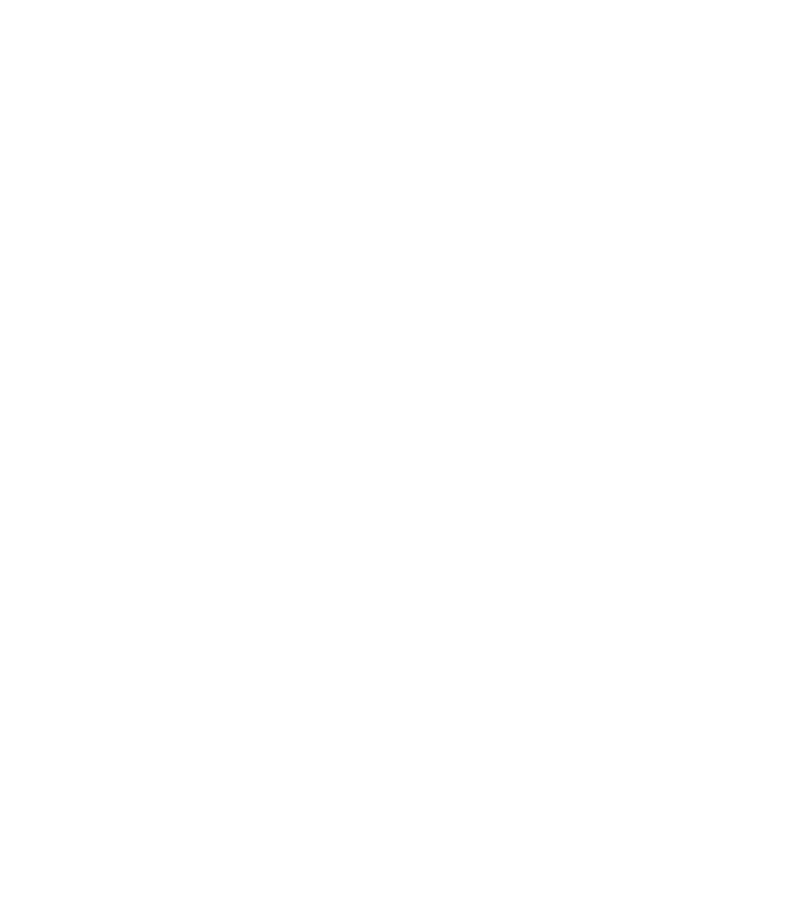
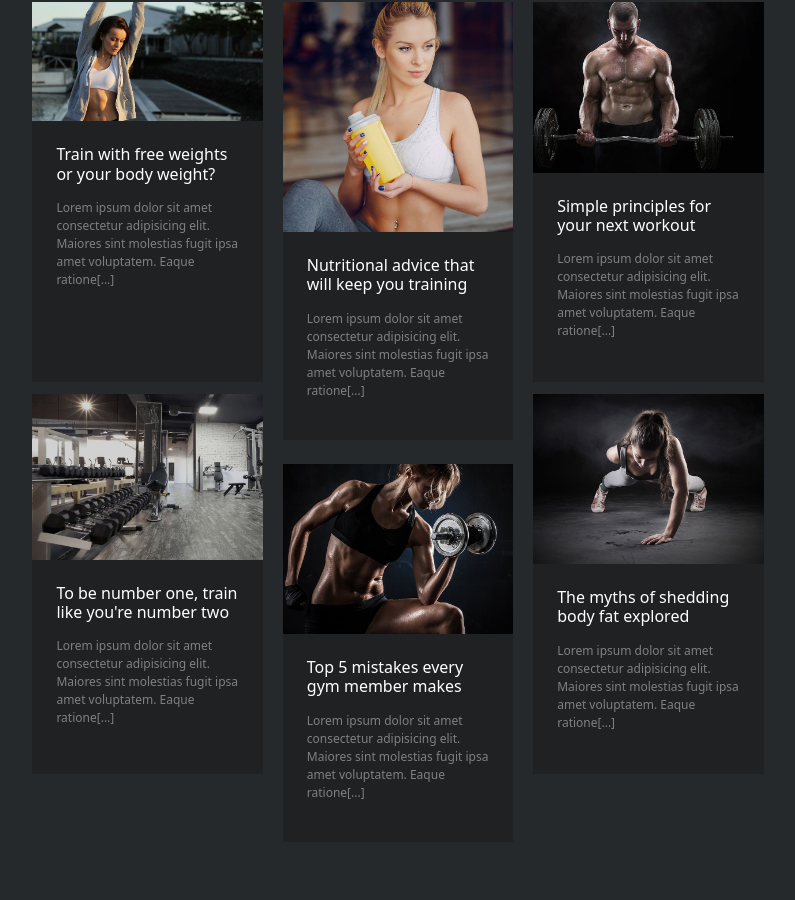
Before and after one commit to Selenejpg/proj-html-vuejs, a Vue app: page / in a window 1280 px wide. Shown: the part 4753-5653 px from the top of the page, without its empty margins (232-1027 px from the left). Before the commit the page ends 4508 px from the top, so only its background shows below. Built offline with nearby package versions, Linux system fonts and the light colour scheme.

Commit message:
Settima sezione completata

```diff
--- a/src/components/partials/SettimaSezione.vue
+++ b/src/components/partials/SettimaSezione.vue
@@ -1,5 +1,66 @@
 <template>
-  <div>
+  <div class="bg">
+    <div class="poligono d-flex justify-content-center">
+      <img src="../../assets/img/Polygon 2.png" alt="">
+    </div>
+    <div>
+      <div class="text-center margin-top">
+        <h2>PERFORMANCE NEWS</h2>
+        <img class="mt-4 mb" src="../../assets/img/divider-xx-red.png" alt="">
+      </div>
+
+      <div class="d-flex flex-wrap justify-content-center">
+        <div class="card-custom-first-third">
+          <img class="img-cards" src="../../assets/img/blog1.jpg" alt="">
+          <div class="p-4">
+            <h3>Train with free weights or your body weight?</h3>
+            <p>Lorem ipsum dolor sit amet consectetur adipisicing elit. Maiores sint molestias fugit ipsa amet voluptatem. Eaque ratione[...]</p>
+          </div>
+        </div>
+        <div class="card-custom">
+          <img class="img-cards" src="../../assets/img/blog6.jpg" alt="">
+          <div class="p-4">
+            <h3>Nutritional advice that will keep you training</h3>
+            <p>Lorem ipsum dolor sit amet consectetur adipisicing elit. Maiores sint molestias fugit ipsa amet voluptatem. Eaque ratione[...]</p>
+          </div>
+        </div>
+        <div class="card-custom-first-third">
+          <img class="img-cards" src="../../assets/img/trainer4.jpg" alt="">
+          <div class="p-4">
+            <h3>Simple principles for your next workout</h3>
+            <p>Lorem ipsum dolor sit amet consectetur adipisicing elit. Maiores sint molestias fugit ipsa amet voluptatem. Eaque ratione[...]</p>
+          </div>
+        </div>
+      </div>
+
+      <div class="d-flex flex-wrap justify-content-center mt-4">
+        <div class="card-custom-first-third marginegativo">
+          <img class="img-cards" src="../../assets/img/blog4.jpg" alt="">
+          <div class="p-4">
+            <h3>To be number one, train like you're number two</h3>
+            <p>Lorem ipsum dolor sit amet consectetur adipisicing elit. Maiores sint molestias fugit ipsa amet voluptatem. Eaque ratione[...]</p>
+          </div>
+        </div>
+        <div class="card-custom">
+          <img class="img-cards" src="../../assets/img/trainer3.jpg" alt="">
+          <div class="p-4">
+            <h3>Top 5 mistakes every gym member makes</h3>
+            <p>Lorem ipsum dolor sit amet consectetur adipisicing elit. Maiores sint molestias fugit ipsa amet voluptatem. Eaque ratione[...]</p>
+          </div>
+        </div>
+        <div class="card-custom-first-third marginegativo">
+          <img class="img-cards" src="../../assets/img/trainer1.jpg" alt="">
+          <div class="p-4">
+            <h3>The myths of shedding body fat explored</h3>
+            <p>Lorem ipsum dolor sit amet consectetur adipisicing elit. Maiores sint molestias fugit ipsa amet voluptatem. Eaque ratione[...]</p>
+          </div>
+        </div>
+      </div>
+    </div>
+
+    <div class="d-flex marginbutton justify-content-center">
+      <button type="button" class="btn btn-primary">READ ALL ARTICLES</button>
+    </div>
 
   </div>
 </template>
@@ -13,5 +74,69 @@
 
 <style scoped lang="scss">
 @import "../style/variabili.scss";
- /*Inserire style componente*/
+
+.poligono{
+  margin-top: -4px;
+}
+
+.bg{
+  background-color: $shark;
+  padding-bottom: 80px;
+}
+
+.img-cards{
+  width: 100%;
+}
+
+.card-custom{
+  background-color: $darkershark;
+  width: 18%;
+  margin-right: 20px;
+}
+
+h3{
+  font-size: 16px;
+}
+
+p{
+  font-size: 12px;
+  color: gray;
+  margin-top: 15px;
+}
+
+.margin-top{
+  margin-top: 80px;
+}
+
+.mb{
+  margin-bottom: 50px;
+}
+
+.card-custom-first-third{
+  background-color: $darkershark;
+  width: 18%;
+  margin-right: 20px;
+  height: 380px;
+}
+
+.marginegativo{
+  margin-top: -70px;
+}
+
+button{
+  background-color: transparent;
+  border-color: gray;
+  color: gray;
+  padding: 15px;
+}
+
+button:hover {
+  background-color: transparent;
+  border-color: $chestnutrose;
+}
+
+.marginbutton{
+  margin-top: 60px;
+}
+
 </style>
```
